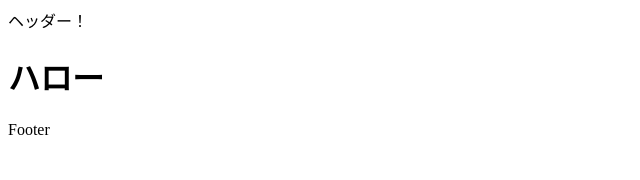
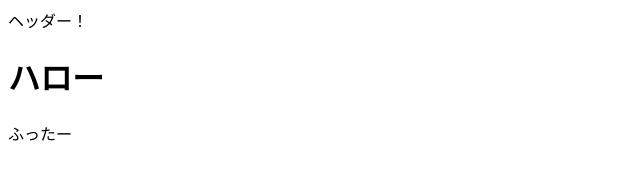
Before and after one commit to yojiyanase/git-practice, a plain HTML site: page index.html in a window 1280 px wide. Shown: the full height of the page, 0-640 px from the left. Drawn offline with Linux system fonts and the light colour scheme.

Commit message:
ふったーに変更

```diff
--- a/index.html
+++ b/index.html
@@ -8,6 +8,6 @@
 <body>
     <header>ヘッダー！</header>
     <h1>ハロー</h1>
-    <footer>Footer</footer>
+    <footer>ふったー</footer>
 </body>
 </html>
```
